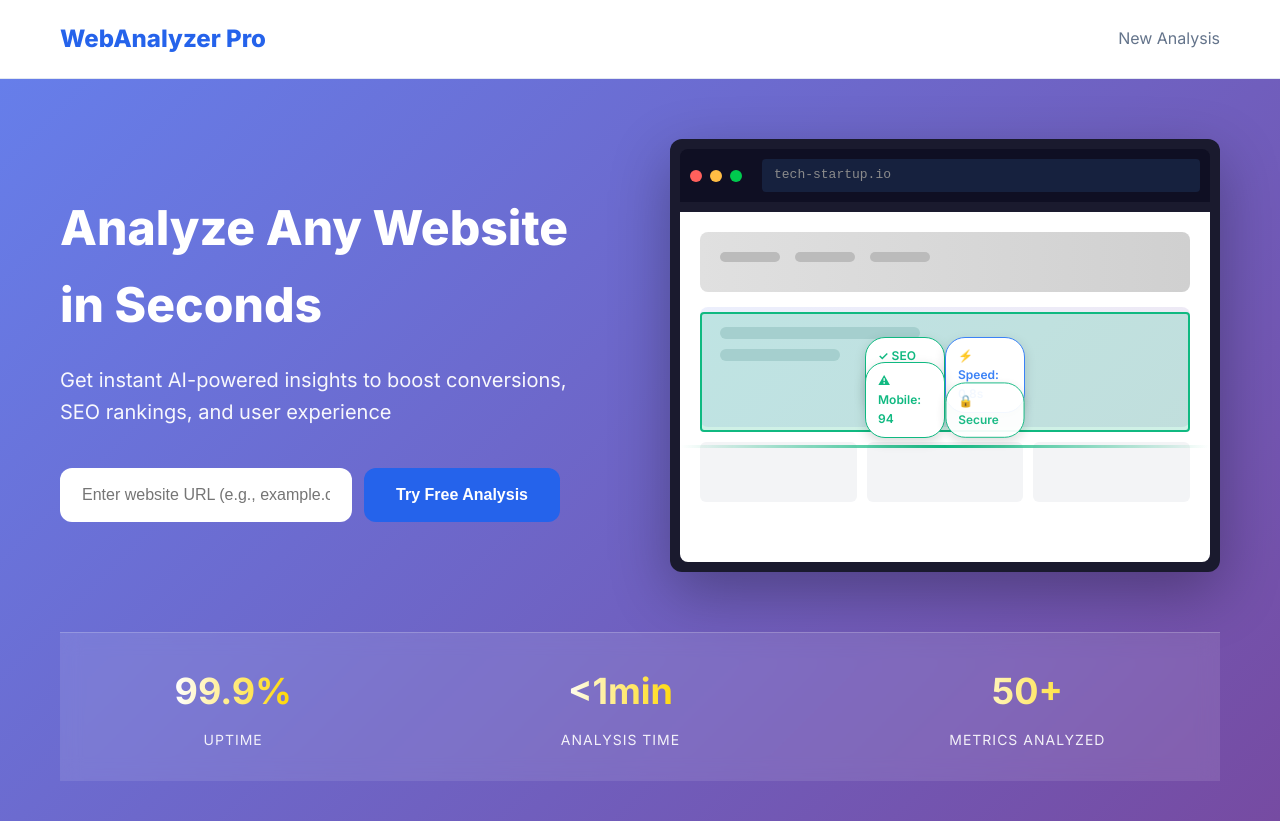
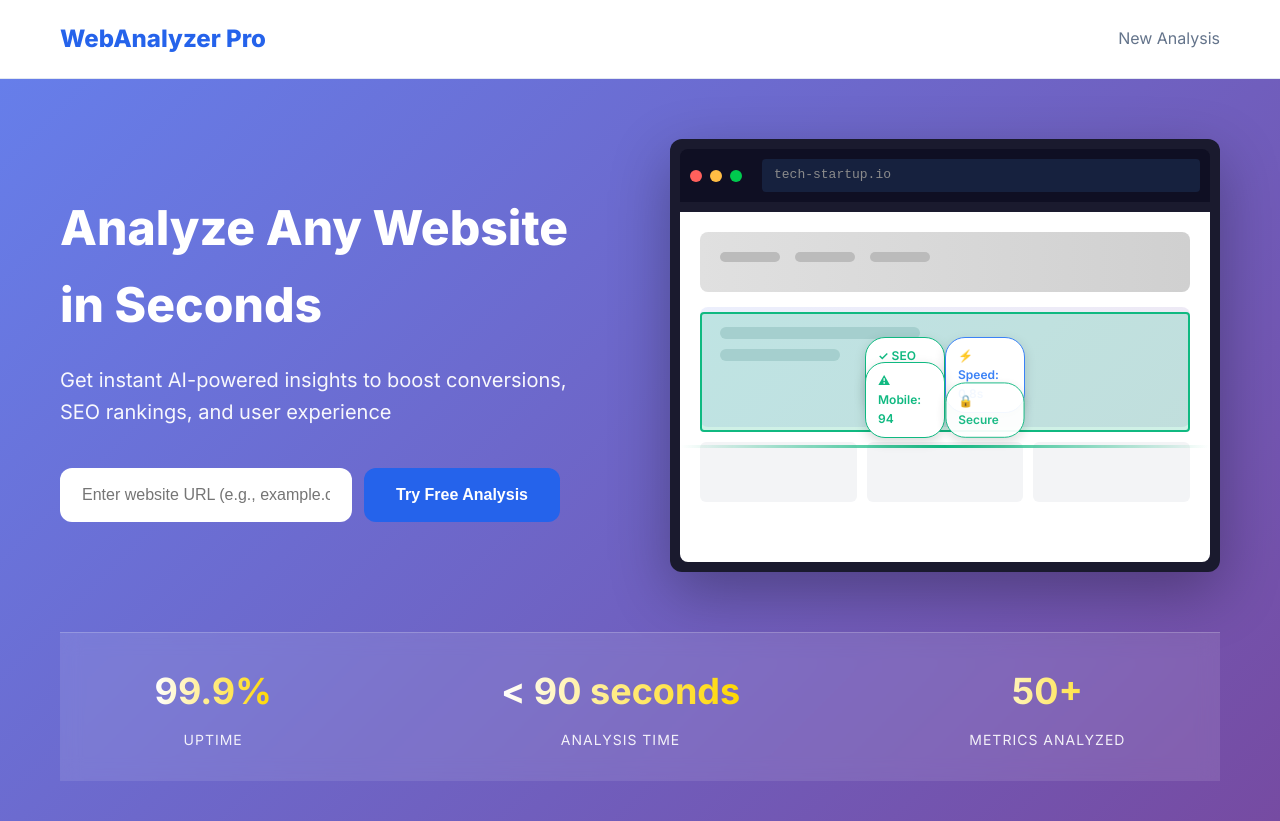
Before and after one commit to Sonnysunsunsun/website-analyzer, a website: page index.html in a window 1280 px wide. Drawn offline with Linux system fonts and the light colour scheme.

Commit message:
Update analysis time from <1min to < 90 seconds for better clarity

```diff
--- a/index.html
+++ b/index.html
@@ -918,7 +918,7 @@
                         <div class="metric-label">Uptime</div>
                     </div>
                     <div class="metric-item">
-                        <div class="metric-value">&lt;1min</div>
+                        <div class="metric-value">&lt; 90 seconds</div>
                         <div class="metric-label">Analysis Time</div>
                     </div>
                     <div class="metric-item">
```
Also changed, not shown: public/index.html (+1 -1 lines).
